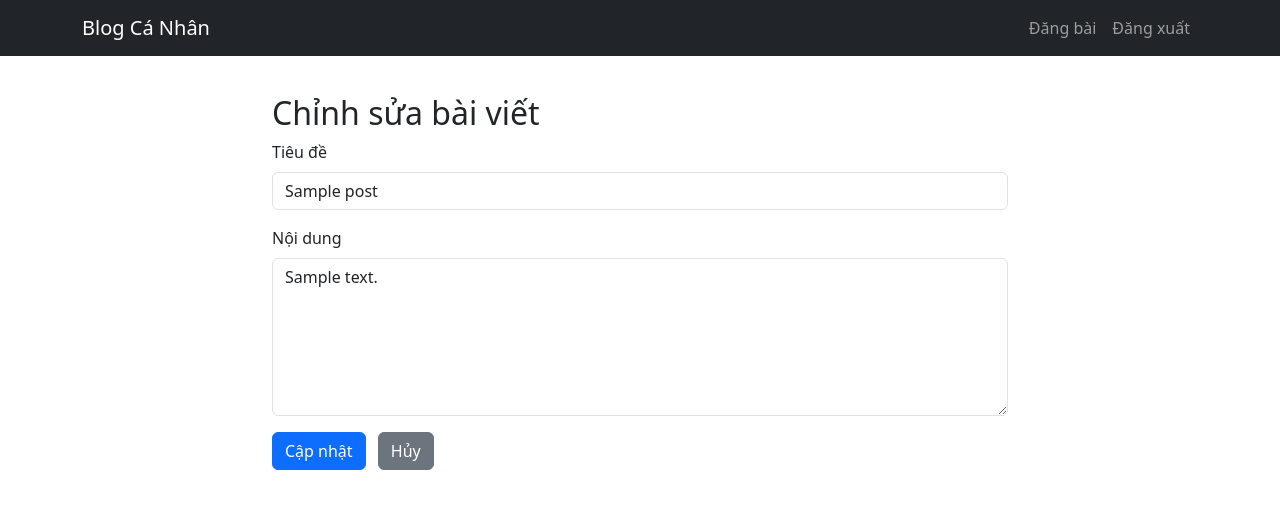
After one commit to thanhngv03/website-blog-flask, a Flask app: page /post/1/edit in a window 1280 px wide. The commit adds this page. Shown: the top 509 px of the page. Run offline with Flask 3, Linux system fonts and the light colour scheme; a user stored in the database is signed in; tables that the repository leaves empty hold one stand-in row (values such as "Sample post").

Commit message:
create edit,delete

```diff
--- a/app/blog/routes.py
+++ b/app/blog/routes.py
@@ -30,3 +30,38 @@ def create():
 def detail(post_id):
     post = Post.query.get_or_404(post_id)
     return render_template('blog/detail.html', post=post)
+
+@blog.route('/post/<int:post_id>/edit', methods=['GET', 'POST'])
+@login_required
+def edit(post_id):
+    post = Post.query.get_or_404(post_id)
+
+    if post.user_id != current_user.id:
+        flash("Bạn không có quyền chỉnh sửa bài viết này.", "danger")
+        return redirect(url_for('blog.detail', post_id=post.id))
+
+    form = PostForm(obj=post)
+
+    if form.validate_on_submit():
+        post.title = form.title.data
+        post.content = form.content.data
+        db.session.commit()
+        flash("Bài viết đã được cập nhật.", "success")
+        return redirect(url_for('blog.detail', post_id=post.id))
+
+    return render_template('blog/edit.html', form=form, post=post)
+
+
+@blog.route('/post/<int:post_id>/delete', methods=['POST'])
+@login_required
+def delete(post_id):
+    post = Post.query.get_or_404(post_id)
+
+    if post.user_id != current_user.id:
+        flash("Bạn không có quyền xoá bài viết này.", "danger")
+        return redirect(url_for('blog.detail', post_id=post.id))
+
+    db.session.delete(post)
+    db.session.commit()
+    flash("Bài viết đã được xoá.", "info")
+    return redirect(url_for('blog.index'))
--- /dev/null
+++ b/app/templates/blog/edit.html
@@ -0,0 +1,27 @@
+{% extends 'base.html' %}
+{% block title %}Chỉnh sửa bài viết{% endblock %}
+{% block content %}
+
+<div class="row justify-content-center">
+    <div class="col-md-8">
+        <h2>Chỉnh sửa bài viết</h2>
+        <form method="POST">
+            {{ form.hidden_tag() }}
+
+            <div class="mb-3">
+                {{ form.title.label(class="form-label") }}
+                {{ form.title(class="form-control") }}
+            </div>
+
+            <div class="mb-3">
+                {{ form.content.label(class="form-label") }}
+                {{ form.content(class="form-control", rows=6) }}
+            </div>
+
+            {{ form.submit(class="btn btn-primary", value="Cập nhật") }}
+            <a href="{{ url_for('blog.detail', post_id=post.id) }}" class="btn btn-secondary ms-2">Hủy</a>
+        </form>
+    </div>
+</div>
+
+{% endblock %}
```
Also changed, not shown: app/templates/blog/detail.html (+5 -4 lines).
